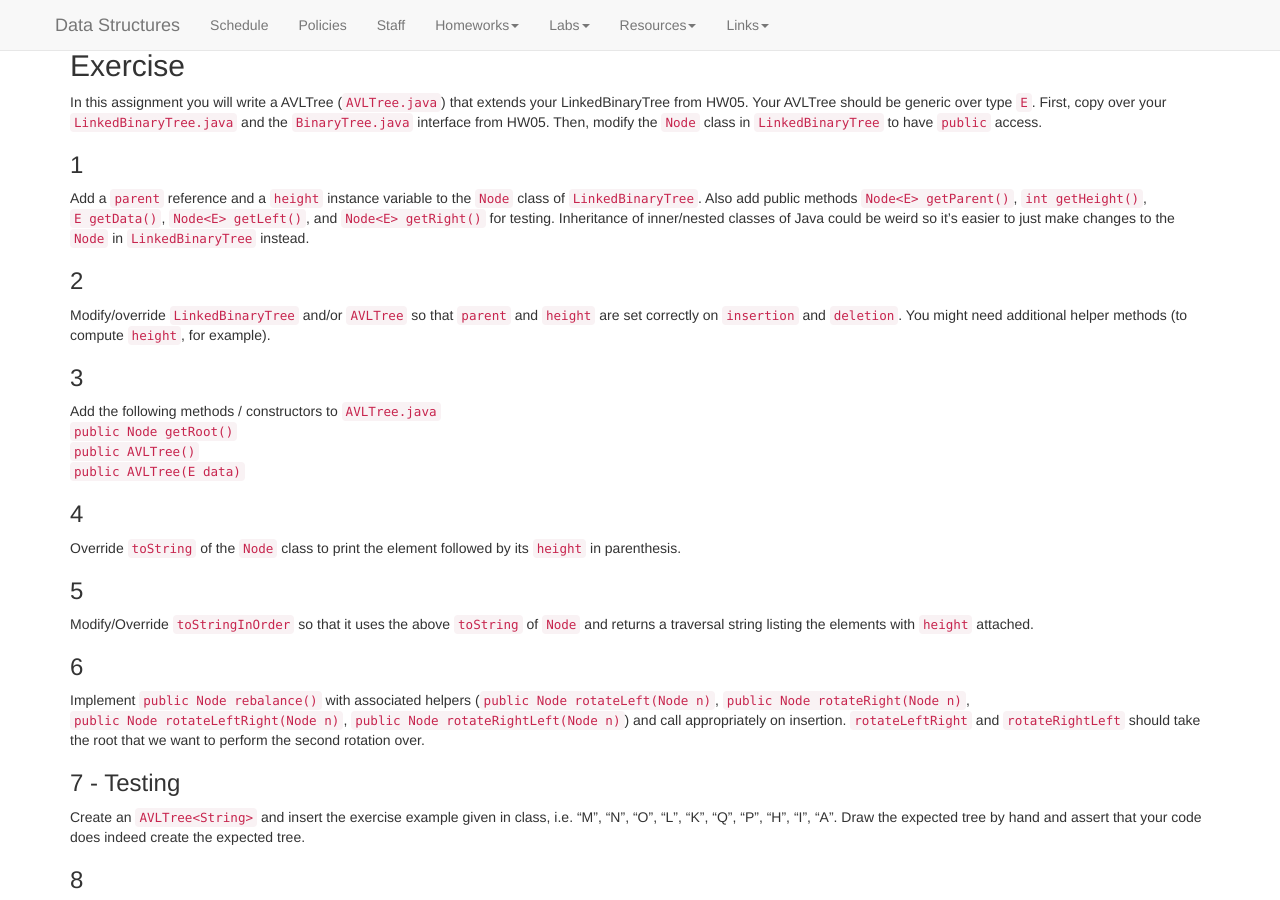
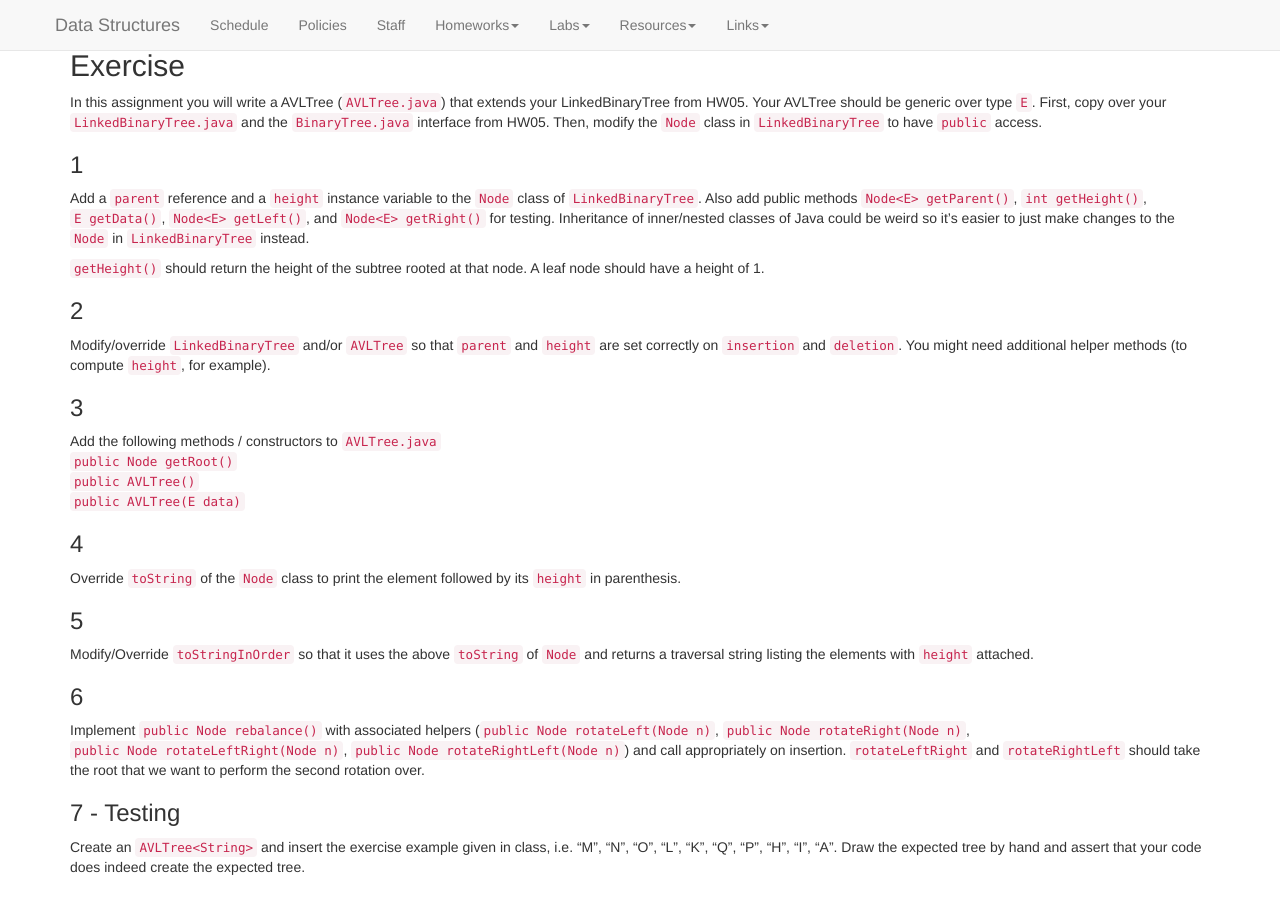
Before and after one commit to kalte0/BMC-CS-151.github.io, a Jekyll site: the page built from labs/Lab10.md, in a window 1280 px wide and 900 px high, scrolled down 402 px. Built offline with Jekyll 4.4.1, drawn with Linux system fonts in a browser that asks for light colours; nearby versions of some CDN libraries.

Commit message:
Update Lab10.md

```diff
--- a/labs/Lab10.md
+++ b/labs/Lab10.md
@@ -74,6 +74,8 @@ Add a `parent` reference and a `height` instance variable to the `Node` class of
 Inheritance of inner/nested classes of Java could be weird so it’s easier to just make changes
 to the `Node` in `LinkedBinaryTree` instead.
 
+`getHeight()` should return the height of the subtree rooted at that node. A leaf node should have a height of 1.
+
 ### 2
 Modify/override `LinkedBinaryTree` and/or `AVLTree` so that `parent` and `height`
 are set correctly on `insertion` and `deletion`.
```
